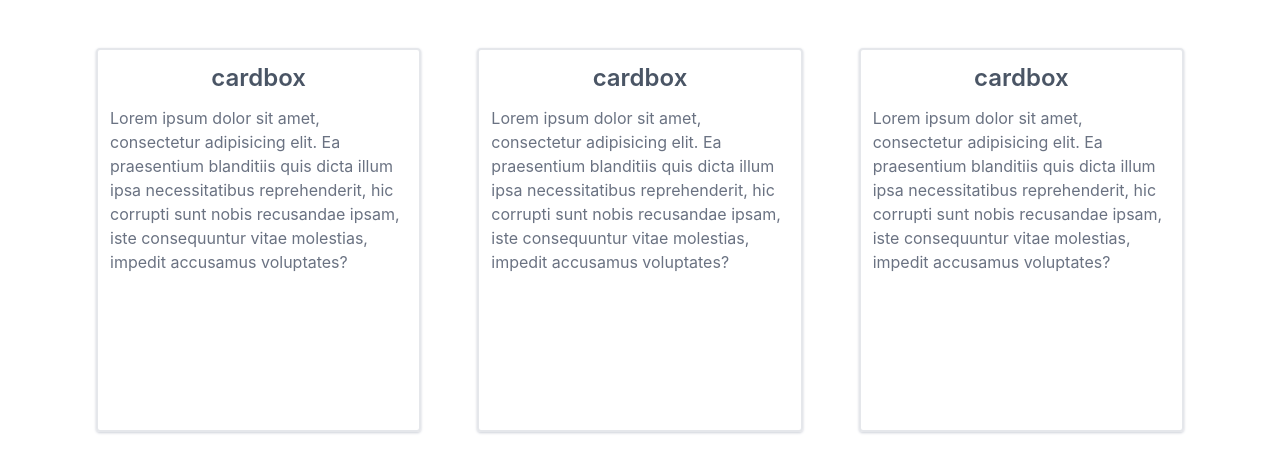
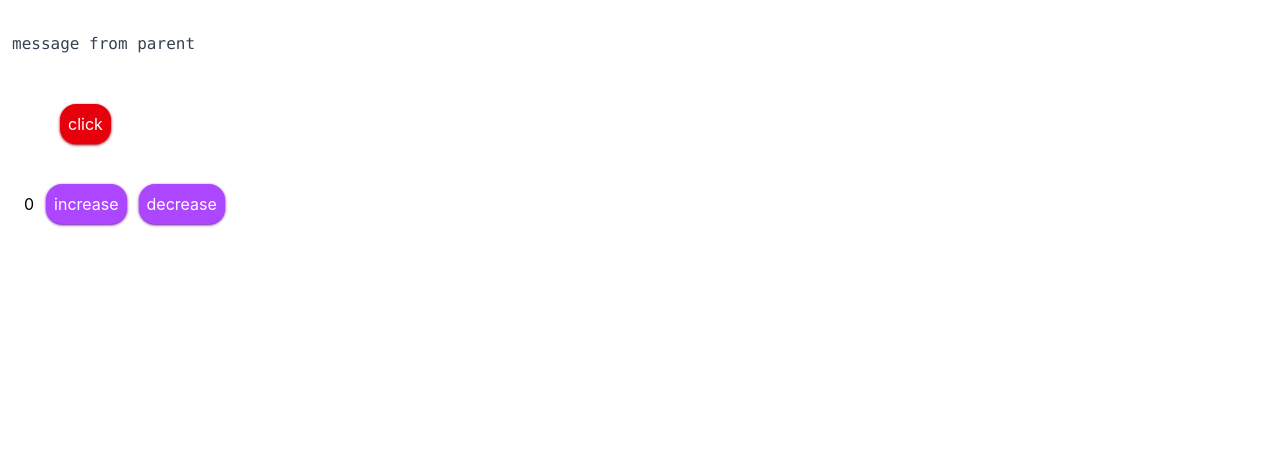
Before and after one commit to yasamanalizadeh2003/vue-train, a Vue app: page / in a window 1280 px wide. Shown: the top 472 px of the page. Built offline with nearby package versions, Linux system fonts and the light colour scheme.

Commit message:
Add counter logic using provide and inject

```diff
--- a/src/App.vue
+++ b/src/App.vue
@@ -1,3 +1,4 @@
+
 
 
 <!-- <script setup>
@@ -203,7 +204,7 @@ import ParentComponent from './ParentComponent.vue';
 
 </script> -->
 
-<template>
+<!-- <template>
  <CardBox>
  <template #header>
    <h1 class="text-center text-gray-600 font-semibold text-2xl mt-3">{{ header }}</h1>
@@ -219,4 +220,14 @@ import { ref } from 'vue';
 import CardBox from './CardBox.vue';
 
 const header=ref("cardbox")
+</script> -->
+
+<template>
+  <ParentComponent/>
+</template>
+
+<script setup>
+import ParentComponent from './ParentComponent.vue';
+
+
 </script>
--- a/src/ChildComponent.vue
+++ b/src/ChildComponent.vue
@@ -1,11 +1,34 @@
 <script setup>
+import { inject } from 'vue'
+
 defineProps(['m'])
 
-const emit=defineEmits(["click"])
+const emit = defineEmits(['click'])
+
+const counter = inject('counter')
 </script>
 
 <template>
   <p class="m-12">{{ m }}</p>
-  <button @click="emit('click','message from child')" class="bg-red-600 shadow-sm shadow-red-800 text-white
-   hover:bg-red-700 transition p-2 rounded-2xl ml-15">click</button>
+  <button
+    @click="emit('click', 'message from child')"
+    class="bg-red-600 shadow-sm shadow-red-800 text-white hover:bg-red-700 transition p-2 rounded-2xl ml-15"
+  >
+    click
+  </button>
+  <div class="flex gap-3 mt-10 ml-6">
+    <p class="mt-2">{{ counter }}</p>
+    <button
+      class="bg-purple-500 shadow-sm shadow-purple-800 text-white hover:bg-purple-700 transition p-2 rounded-2xl"
+      @click="counter++"
+    >
+      increase
+    </button>
+    <button
+      class="bg-purple-500 shadow-sm shadow-purple-800 text-white hover:bg-purple-700 transition p-2 rounded-2xl"
+      @click="counter--"
+    >
+      decrease
+    </button>
+  </div>
 </template>
--- a/src/ParentComponent.vue
+++ b/src/ParentComponent.vue
@@ -1,8 +1,10 @@
 <script setup>
-import { ref } from 'vue'
+import { provide, ref } from 'vue'
 import ChildComponent from './ChildComponent.vue';
 
 const message = ref('message from parent')
+const counter=ref(0)
+provide("counter",counter)
 
 function handleChange(newData) {
   message.value = newData
```
